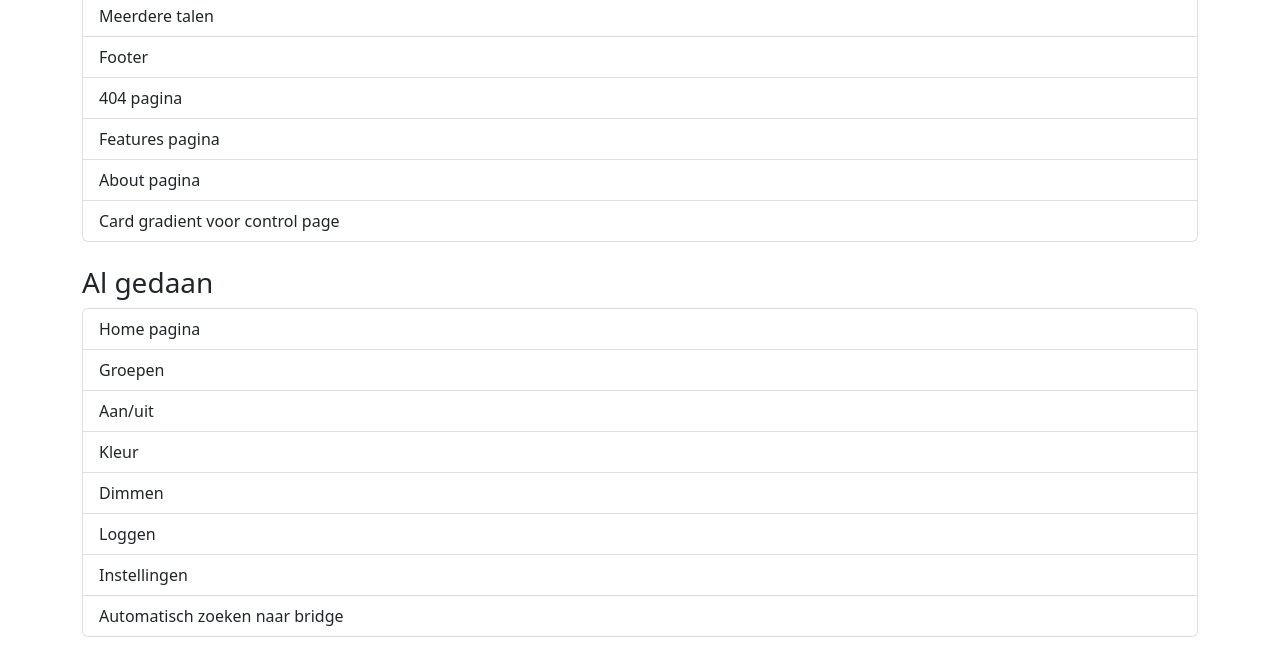
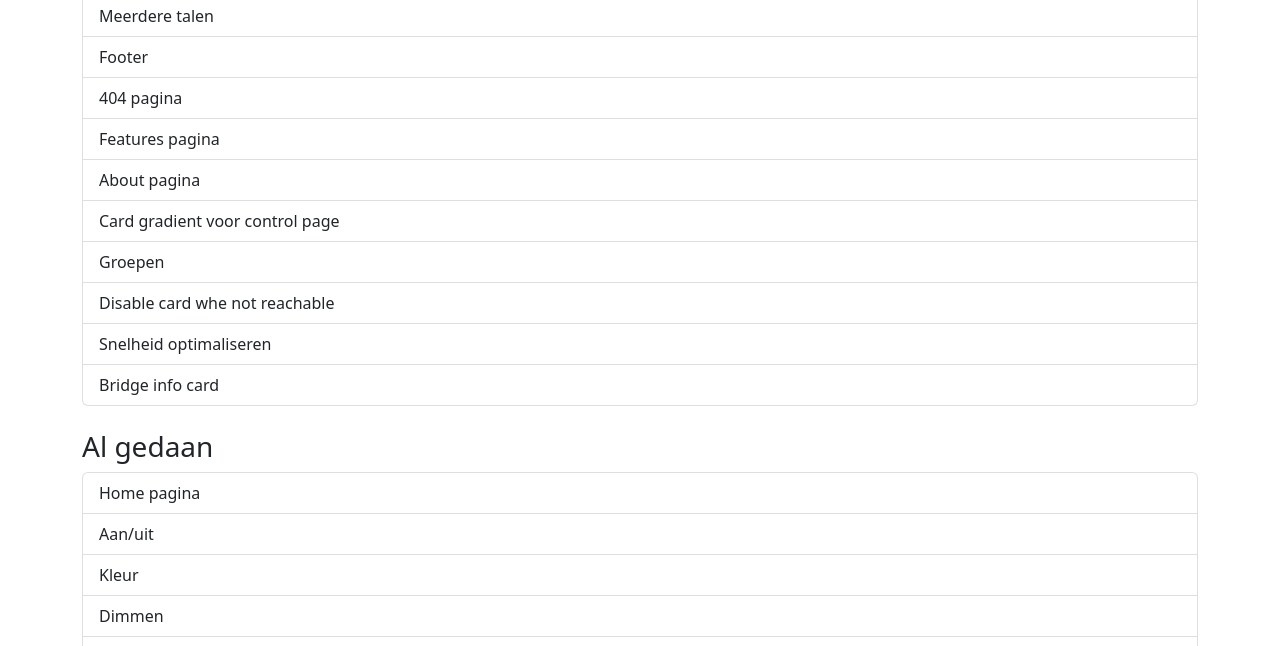
Before and after one commit to woutvos/Hue-control-site, a Flask app: page / in a window 1280 px wide. Shown: the part 1030-1676 px from the top of the page. Run offline with Flask 2, Linux system fonts and the light colour scheme.

Commit message:
Added To do's

```diff
--- a/templates/home.html
+++ b/templates/home.html
@@ -34,6 +34,10 @@
             <li class="list-group-item">Features pagina</li>
             <li class="list-group-item">About pagina</li>
             <li class="list-group-item">Card gradient voor control page</li>
+            <li class="list-group-item">Groepen</li>
+            <li class="list-group-item">Disable card whe not reachable</li>
+            <li class="list-group-item">Snelheid optimaliseren</li>
+            <li class="list-group-item">Bridge info card</li>
         </div>
 
             <!-- Disabled item's-->
@@ -41,7 +45,6 @@
         <h3 mt-4>Al gedaan</h3>
         <div class="list-group">
             <li class="list-group-item list-group-item-action">Home pagina</li>
-            <li class="list-group-item list-group-item-action">Groepen</li>
             <li class="list-group-item list-group-item-action">Aan/uit</li>
             <li class="list-group-item list-group-item-action">Kleur</li>
             <li class="list-group-item list-group-item-action">Dimmen</li>
```
